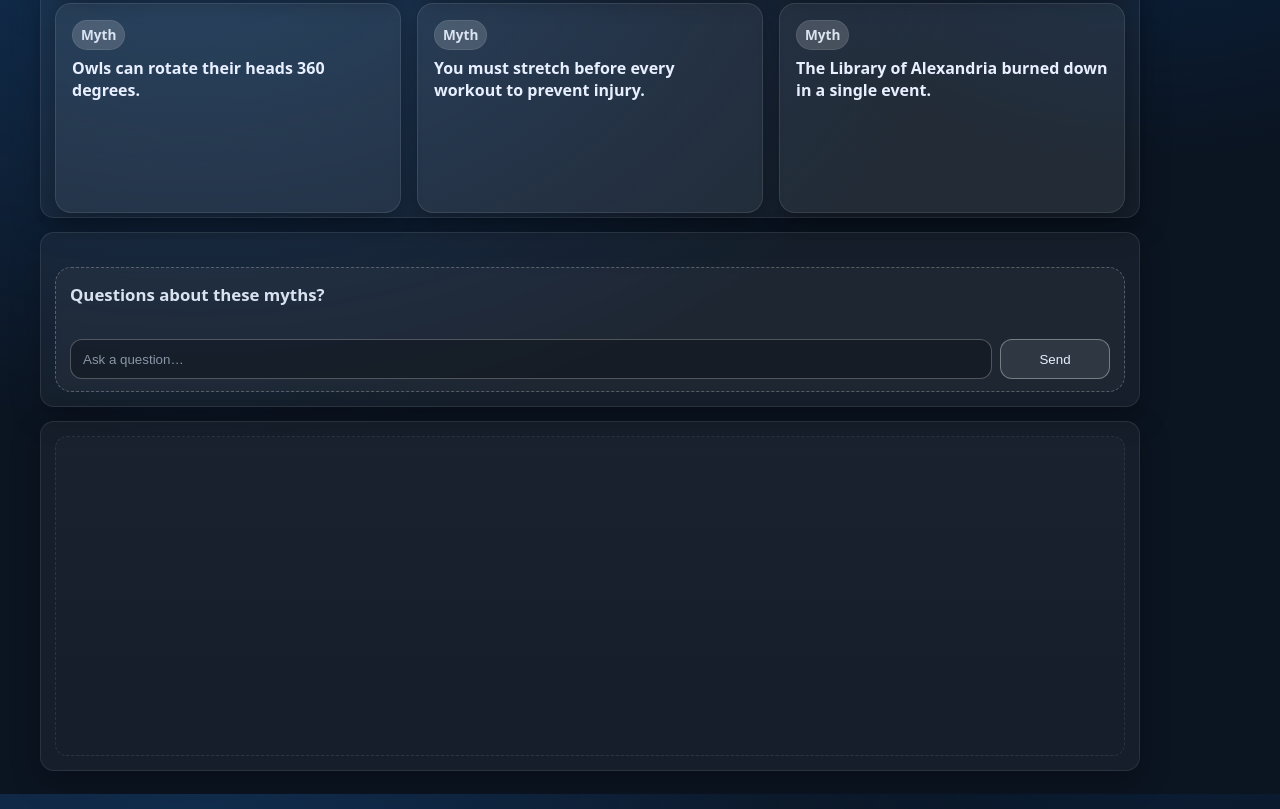
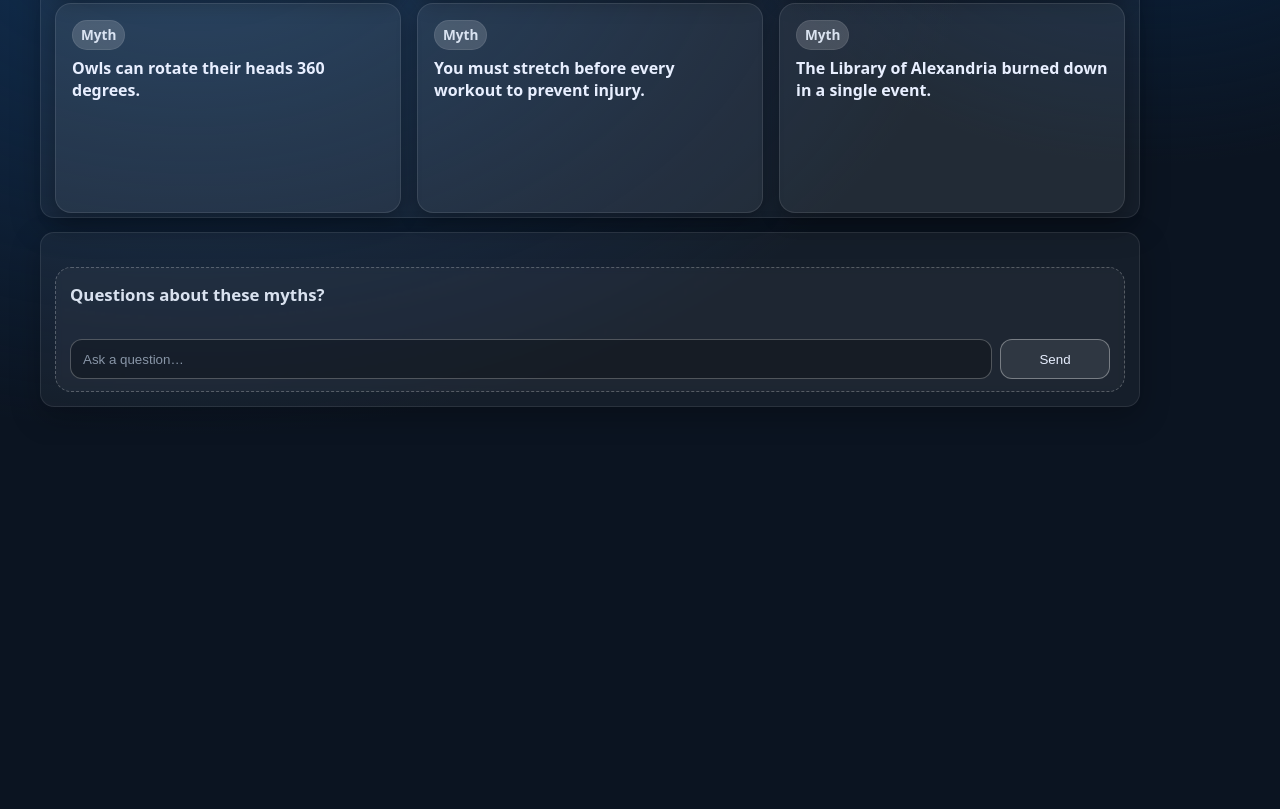
Before and after one commit to Nix177/CV, a website: page public/fun-facts-en.html in a window 1280 px wide. Shown: the part 806-1615 px from the top of the page. After the commit the page ends 1251 px from the top, so only its background shows below. Drawn offline with Linux system fonts and the light colour scheme.

Commit message:
Update fun-facts-en.html

```diff
--- a/public/fun-facts-en.html
+++ b/public/fun-facts-en.html
@@ -61,10 +61,6 @@
     <div id="facts-grid"></div>
   </section>
 
-  <!-- Optional cloud area (kept for parity with FR) -->
-  <section class="ff-section ff-dynamic" aria-label="Cloud">
-    <div id="ff_cloud" style="position:relative;min-height:320px;border:1px dashed var(--border);border-radius:12px;overflow:hidden;background:linear-gradient(180deg,rgba(255,255,255,.02),transparent)"></div>
-  </section>
 
   <!-- No fallback block here to avoid the empty square -->
 </main>
```
